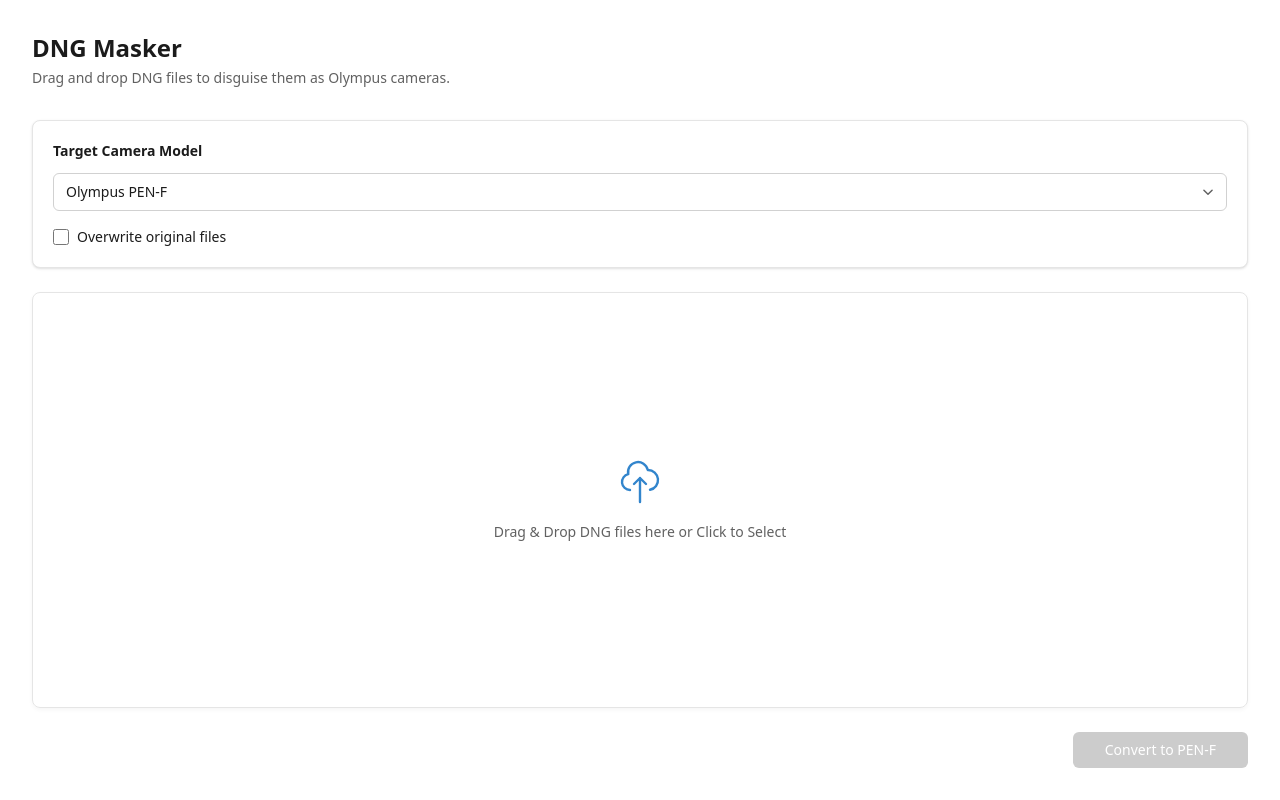
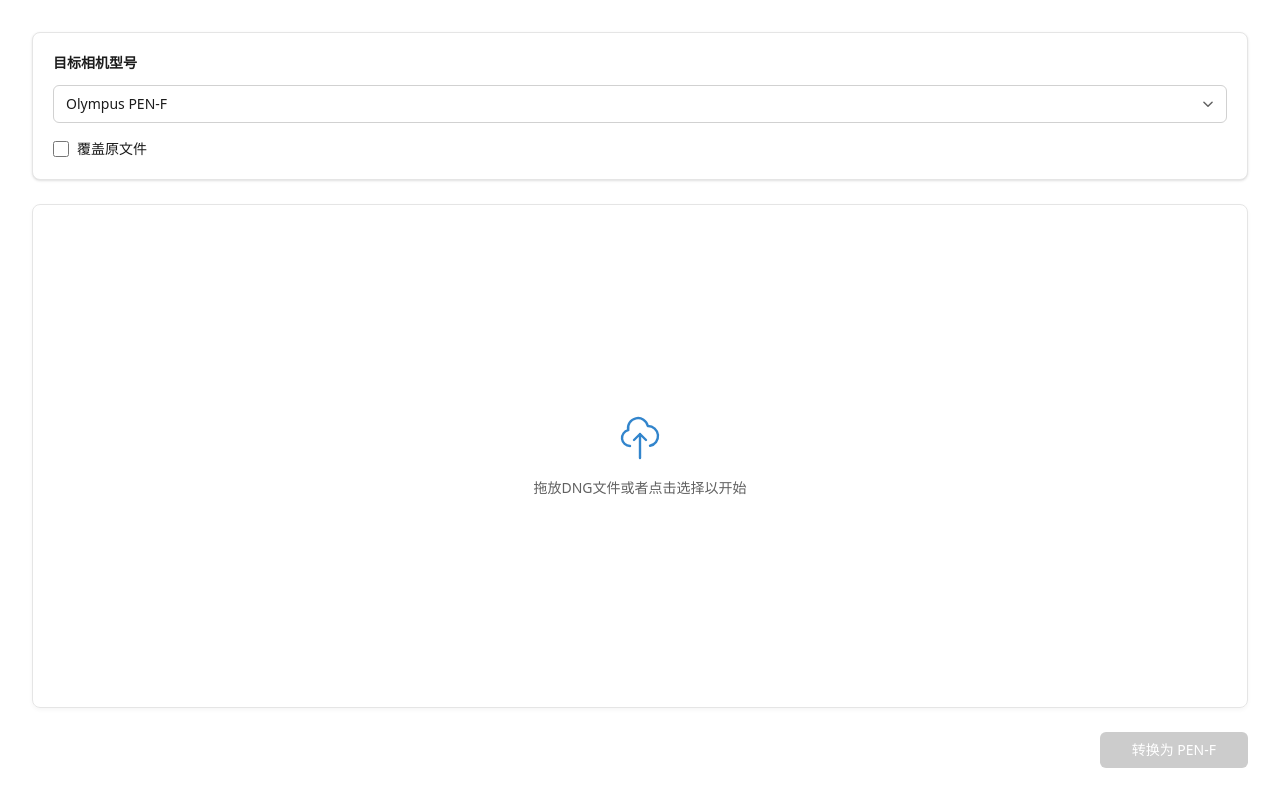
Before and after one commit to Cyancat000/YiModelMasking, a SvelteKit app: page / in a window 1280 px wide. Built offline with nearby package versions, Linux system fonts and the light colour scheme.

Commit message:
lang: 将语言切换为中文

```diff
--- a/src/routes/+page.svelte
+++ b/src/routes/+page.svelte
@@ -7,7 +7,7 @@
   interface FileItem {
     path: string;
     name: string;
-    status: "pending" | "processing" | "success" | "error";
+    status: "载入中" | "处理中" | "转换成功" | "转换错误";
     message?: string;
   }
 
@@ -142,7 +142,7 @@
     const newFiles = dngFiles.map((path) => ({
       path,
       name: path.split(/[\\/]/).pop() || path,
-      status: "pending" as const,
+      status: "载入中" as const,
     }));
 
     // Avoid duplicates
@@ -184,7 +184,7 @@
     if (files.length === 0) return;
     processing = true;
 
-    const pendingFiles = files.filter((f) => f.status !== "success");
+    const pendingFiles = files.filter((f) => f.status !== "转换成功");
     const filePaths = pendingFiles.map((f) => f.path);
 
     if (filePaths.length === 0) {
@@ -215,7 +215,7 @@
       // Update UI to processing
       files = files.map((f) =>
         pendingFiles.some((pf) => pf.path === f.path)
-          ? { ...f, status: "processing" }
+          ? { ...f, status: "处理中" }
           : f,
       );
 
@@ -224,18 +224,18 @@
 
       // Assume success if no error thrown
       files = files.map((f) =>
-        f.status === "processing" ? { ...f, status: "success" } : f,
+        f.status === "处理中" ? { ...f, status: "转换成功" } : f,
       );
     } catch (error) {
       console.error("ExifTool error:", error);
       const errorMsg = String(error);
 
       // Show error dialog
-      await message(errorMsg, { title: 'Conversion Failed', kind: 'error' });
+      await message(errorMsg+"如果不是管理员模式运行, 请使用管理员模式启动后重试。", { title: 'Conversion Failed', kind: 'error' });
 
       files = files.map((f) =>
-        f.status === "processing"
-          ? { ...f, status: "error", message: errorMsg }
+        f.status === "处理中"
+          ? { ...f, status: "转换错误", message: errorMsg }
           : f,
       );
     } finally {
@@ -258,19 +258,13 @@
   class="h-screen w-screen bg-[#fff] text-[#1b1b1b] font-sans flex flex-col p-8 select-none"
   on:contextmenu|preventDefault
 >
-  <div class="mb-8">
-    <h1 class="text-2xl font-semibold text-[#1b1b1b]">DNG Masker</h1>
-    <p class="text-[#616161] mt-1 text-sm">
-      Drag and drop DNG files to disguise them as Olympus cameras.
-    </p>
-  </div>
 
   <div class="mb-6 bg-white border border-[#e5e5e5] p-5 rounded-lg shadow-sm">
     <label
       for="preset-select"
       class="block text-sm font-semibold text-[#1b1b1b] mb-3"
     >
-      Target Camera Model
+      目标相机型号
     </label>
 
     <div class="relative mb-4">
@@ -311,7 +305,7 @@
             bind:checked={overwriteOriginal}
             class="w-4 h-4 text-[#0067c0] border-gray-300 rounded focus:ring-[#0067c0]"
         />
-        <span>Overwrite original files</span>
+        <span>覆盖原文件</span>
     </label>
   </div>
 
@@ -349,8 +343,8 @@
         </svg>
         <p class="text-sm font-medium">
           {isDraggingOver
-            ? "Drop to add files"
-            : "Drag & Drop DNG files here or Click to Select"}
+            ? "松开以添加文件"
+            : "拖放DNG文件或者点击选择以开始"}
         </p>
       </div>
     {:else}
@@ -374,20 +368,20 @@
             </div>
 
             <div class="flex items-center gap-3">
-              {#if file.status === "success"}
+              {#if file.status === "转换成功"}
                 <span
                   class="text-[#0f7b0f] text-xs font-medium px-2 py-0.5 bg-[#dff6dd] rounded-full"
-                  >Done</span
+                  >转换完成</span
                 >
-              {:else if file.status === "error"}
+              {:else if file.status === "转换错误"}
                 <span
                   class="text-[#c42b1c] text-xs font-medium px-2 py-0.5 bg-[#fde7e9] rounded-full"
-                  >Error</span
+                  >转换错误</span
                 >
-              {:else if file.status === "processing"}
+              {:else if file.status === "处理中"}
                 <span
                   class="text-[#0067c0] text-xs font-medium px-2 py-0.5 bg-[#cfe4fa] rounded-full animate-pulse"
-                  >Processing</span
+                  >转换中</span
                 >
               {:else}
                 <button
@@ -419,14 +413,14 @@
   <div class="mt-6 flex justify-end items-center gap-3">
     {#if files.length > 0}
       <div class="text-xs text-[#616161] mr-2">
-        {files.length} items selected
+        已选择 {files.length} 个文件
       </div>
       <button
         class="px-4 py-2 text-sm text-[#1b1b1b] bg-[#ffffff] border border-[#d1d1d1] hover:bg-[#f5f5f5] active:bg-[#eeeeee] rounded-md transition-all disabled:opacity-50"
         disabled={processing}
         on:click={clearFiles}
       >
-        Clear All
+        全部清除
       </button>
     {/if}
 
@@ -439,9 +433,9 @@
         <div
           class="w-4 h-4 border-2 border-white/30 border-t-white rounded-full animate-spin"
         ></div>
-        Processing...
+        转换中...
       {:else}
-        Convert to {selectedPreset.model}
+        转换为 {selectedPreset.model}
       {/if}
     </button>
   </div>
```
